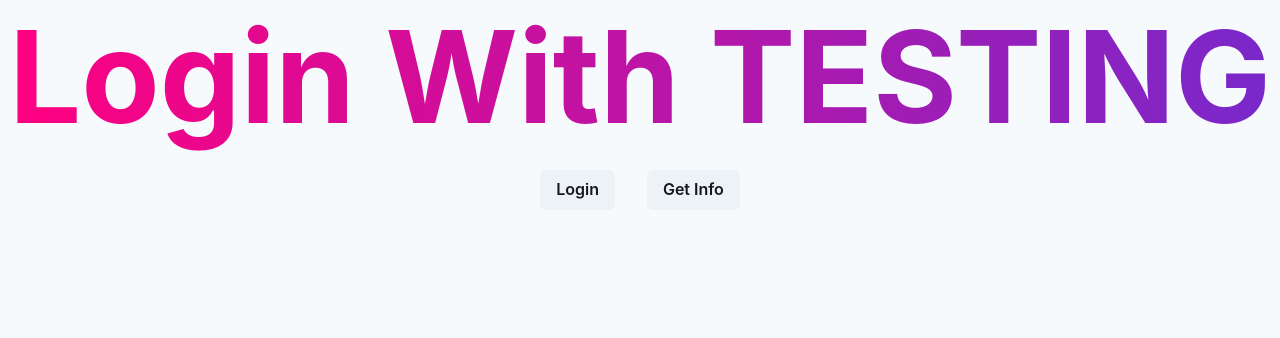
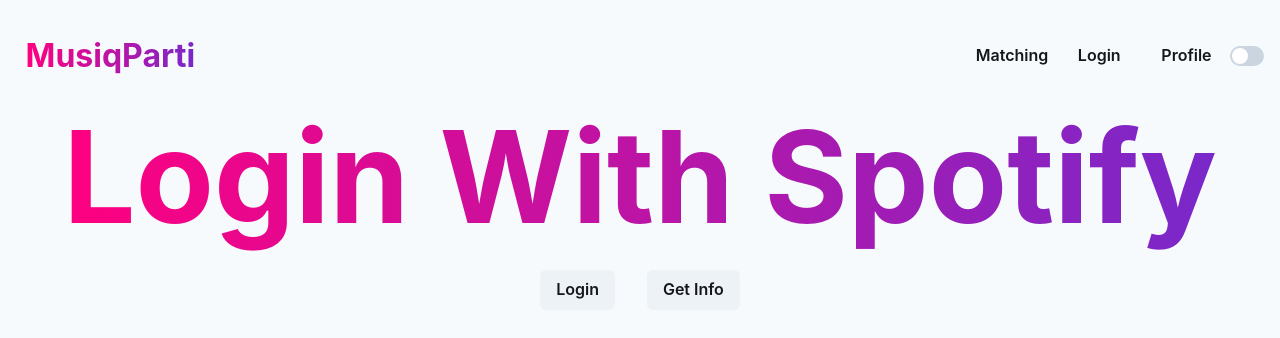
Before and after one commit to jamesdorfman/musiqparti, a Next.js app in the folder client/: page /login in a window 1280 px wide. Shown: the top 338 px of the page. Built offline with nearby package versions, Linux system fonts and the light colour scheme; no server answers.

Commit message:
fixing navbar stuff

```diff
--- a/client/src/components/DarkModeSwitch.js
+++ b/client/src/components/DarkModeSwitch.js
@@ -14,7 +14,8 @@
     />
   )
 } */
-import { useState } from "react";
+import { useState, useEffect } from "react";
+import axios from "axios";
 import {
   useColorMode,
   Switch,
@@ -33,6 +34,39 @@
   const { colorMode, toggleColorMode } = useColorMode();
   const isDark = colorMode === "dark";
   const [display, changeDisplay] = useState("none");
+  const [user, setUser] = useState();
+
+  // user/me -> spotify id
+  useEffect(() => {
+    const fetchData = async () => {
+      await axios(
+        // HERE IS FOR SPECIFCIC PLAYLIST
+        `${process.env.NEXT_PUBLIC_SERVER_URL}/user/me`,
+        {
+          withCredentials: true,
+        }
+      )
+        .then((result) => {
+          console.log(result.data.playlists.items);
+          // setPlaylist({ data: result.data.playlists.items });
+          setUser(result.data.spotify.id);
+        })
+        .catch((err) => {
+          console.log(err);
+        });
+      //   setPlaylist(result.data.playlists);
+
+      //  filterPlaylist();
+      // setActualPlaylist(playlist.items);
+    };
+
+    /* const { data } = getQueryParams(window.location.search);
+    setUser(data);
+    console.log(user); */
+
+    fetchData();
+  }, []);
+
   return (
     <Flex>
       <Box
@@ -49,7 +83,7 @@
               position="fixed"
               left="2%"
             >
-              musicparti
+              MusiqParti
             </Heading>
           </NextLink>
 
@@ -66,14 +100,13 @@
                 Matching
               </Button>
             </NextLink>
-
             <NextLink href="/login" passHref>
               <Button as="a" variant="ghost" aria-label="Login" my={5} w="100%">
                 Login
               </Button>
             </NextLink>
 
-            <NextLink href="/aftermatch" passHref>
+            <NextLink href={`/user/${user}`} passHref>
               <Button
                 as="a"
                 variant="ghost"
@@ -102,7 +135,7 @@
         <Flex
           w="100vw"
           display={display}
-          bgColor="gray.50"
+          //  bgColor="gray.50"
           zIndex={20}
           h="100vh"
           pos="fixed"
@@ -142,7 +175,7 @@
               </Button>
             </NextLink>
 
-            <NextLink href="/aftermatch" passHref>
+            <NextLink href={`/user/${user}`} passHref>
               <Button
                 as="a"
                 variant="ghost"
--- a/client/src/pages/aftermatch.js
+++ b/client/src/pages/aftermatch.js
@@ -17,7 +17,8 @@
 
   useEffect(() => {
     const fetchData2 = async () => {
-      await axios(
+      await axios
+        .get(
           // HERE IS FOR list of users
           `${process.env.NEXT_PUBLIC_SERVER_URL}/user/match`,
           {
@@ -119,6 +120,7 @@
               >
                 {console.log(user)}
                 <MatchingUser
+                  key={user.id}
                   image={
                     user.spotify.images[0] ? user.spotify.images[0].url : null
                   }
--- a/client/src/pages/home.js
+++ b/client/src/pages/home.js
@@ -75,7 +75,7 @@
       <Container
         //  maxW="1xl"
         // bgColor="gray.900"
-        height="100vh"
+        height="100%"
         //  style={{ margin: "0" }}
       >
         <div>
--- a/client/src/pages/index.js
+++ b/client/src/pages/index.js
@@ -19,6 +19,7 @@
 import HomePage from "./home";
 
 const Index = () => {
+  /*
   const { data, error, isLoading } = useQuery("hello", () => {
     return axios.get(`${process.env.NEXT_PUBLIC_SERVER_URL}/spotify/hello`); // TODO: Remove this.
   });
@@ -38,7 +39,7 @@
   }
 
   console.log(data);
-  console.log(router);
+  console.log(router); */
 
   return <HomePage />;
 };
--- a/client/src/pages/login.js
+++ b/client/src/pages/login.js
@@ -3,27 +3,55 @@
 import axios from "axios";
 import { useState } from "react";
 import NextLink from "next/link";
+import { DarkModeSwitch } from "../components/DarkModeSwitch";
 
 const Index = () => {
   const [user, setUser] = useState({});
+  /* <Flex>
+              <Button>Head To Matching</Button>
+
+              <NextLink
+                href={{
+                  pathname: "/matching",
+                  query: { data: JSON.stringify(user.id) },
+                }}
+                passHref
+              >
+                <Button
+                  as="a"
+                  variant="ghost"
+                  aria-label="Matching"
+                  my={5}
+                  w="100%"
+                >
+                  Matching
+                </Button>
+              </NextLink>
+            </Flex>
+            */
 
   console.log(user);
 
   return (
-    <Container height="100vh">
-      <Flex justifyContent="center" alignItems="center">
+    <Container height="100%">
+      <Flex
+        justifyContent="center"
+        alignItems="center"
+        style={{ marginTop: "100px", textAlign: "center" }}
+      >
         <Heading
           fontSize="10vw"
           bgGradient="linear(to-l, #7928CA, #FF0080)"
           bgClip="text"
         >
-          Login With TESTING
+          Login With Spotify
         </Heading>
       </Flex>
       <Flex>
         <ChakraLink m={4} href={process.env.NEXT_PUBLIC_AUTH_URL}>
           <Button>Login</Button>
         </ChakraLink>
+
         <Button
           m={4}
           onClick={async () => {
@@ -91,32 +119,12 @@
                 <dd>{user.country}</dd>
               </dl>
             </div>
-            <Flex>
-              <Button>Head To Matching</Button>
-
-              <NextLink
-                href={{
-                  pathname: "/matching",
-                  query: { data: JSON.stringify(user.id) },
-                }}
-                passHref
-              >
-                <Button
-                  as="a"
-                  variant="ghost"
-                  aria-label="Matching"
-                  my={5}
-                  w="100%"
-                >
-                  Matching
-                </Button>
-              </NextLink>
-            </Flex>
           </div>
         </>
       ) : (
         <></>
       )}
+      <DarkModeSwitch />
     </Container>
   );
 };
```
Also changed, not shown: 1 other file (tests, documents, lock files or other folders). Lines whose indentation alone changed are shown as unchanged.
